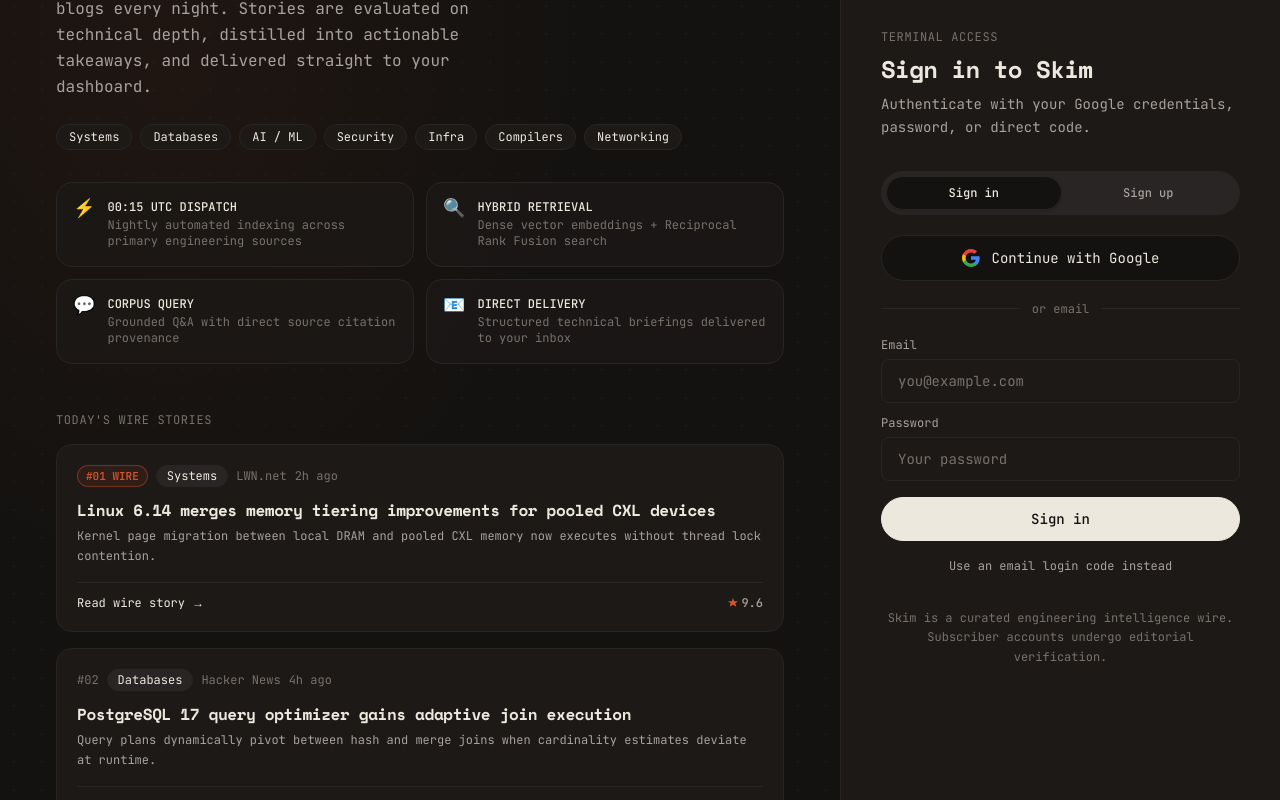
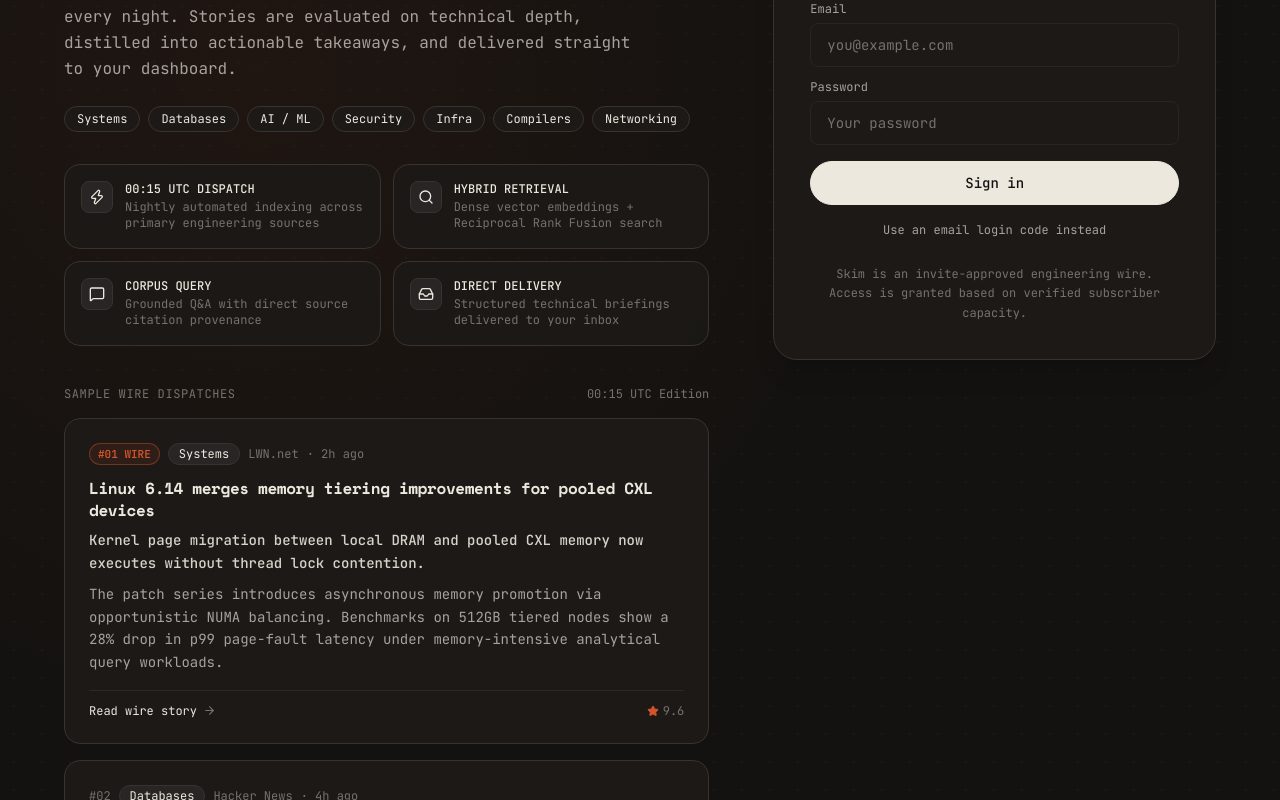
Before and after one commit to Ssaammmmiitt/Skim, a Next.js app in the folder dashboard/: page /login in a window 1280 px wide. Shown: the part 400-1200 px from the top of the page. Built offline with nearby package versions, Linux system fonts and the light colour scheme; no server answers.

Commit message:
feat: update login page preview UI with Lucide icons and refresh design architecture documentation

```diff
--- a/dashboard/src/app/login/page.tsx
+++ b/dashboard/src/app/login/page.tsx
@@ -2,6 +2,16 @@
 
 import { useRouter } from "next/navigation";
 import { useEffect, useRef, useState } from "react";
+import {
+  Zap,
+  Search,
+  MessageSquare,
+  Inbox,
+  ArrowRight,
+  MailCheck,
+  Check,
+  Star,
+} from "lucide-react";
 import { createClient } from "@/lib/supabase/client";
 import { cn } from "@/lib/cn";
 import * as ui from "@/lib/tailwind-ui";
@@ -29,102 +39,88 @@
   return error && ERROR_MESSAGES[error] ? ERROR_MESSAGES[error] : "";
 }
 
-/* ─── Static preview data (hero left panel) ─────────────────────────────── */
+/* ─── Static preview data (realistic Skim digest summaries) ──────────────── */
 
 const PREVIEW_STORIES = [
   {
     rank: 1,
     topic: "Systems",
-    topicClass: "bg-topic-code text-topic-code-text",
     source: "LWN.net",
     time: "2h ago",
     title: "Linux 6.14 merges memory tiering improvements for pooled CXL devices",
-    takeaway: "Kernel page migration between local DRAM and pooled CXL memory now executes without thread lock contention.",
+    takeaway:
+      "Kernel page migration between local DRAM and pooled CXL memory now executes without thread lock contention.",
+    insight:
+      "The patch series introduces asynchronous memory promotion via opportunistic NUMA balancing. Benchmarks on 512GB tiered nodes show a 28% drop in p99 page-fault latency under memory-intensive analytical query workloads.",
     score: 9.6,
   },
   {
     rank: 2,
     topic: "Databases",
-    topicClass: "bg-topic-cloud text-topic-cloud-text",
     source: "Hacker News",
     time: "4h ago",
     title: "PostgreSQL 17 query optimizer gains adaptive join execution",
-    takeaway: "Query plans dynamically pivot between hash and merge joins when cardinality estimates deviate at runtime.",
+    takeaway:
+      "Query plans dynamically pivot between hash and merge joins when cardinality estimates deviate at runtime.",
+    insight:
+      "By evaluating initial batch yields against planner statistics, the executor avoids pathological nested loop degradations on skewed data. Production query regressions on large multi-table joins are reduced by over 60%.",
     score: 9.3,
   },
   {
     rank: 3,
     topic: "Security",
-    topicClass: "bg-topic-security text-topic-security-text",
     source: "Ars Technica",
     time: "6h ago",
     title: "Critical memory corruption vulnerability identified in libssh2 handshake",
-    takeaway: "Remote code execution vector mitigated in v1.11.1; audit all embedded telemetry and gateway instances.",
+    takeaway:
+      "Remote code execution vector mitigated in v1.11.1; audit all embedded telemetry and gateway instances.",
+    insight:
+      "The vulnerability stems from improper packet length validation during Diffie-Hellman key exchange processing. Affected systems running unpatched daemon wrappers allow unauthenticated arbitrary heap overwrites prior to session authorization.",
     score: 9.8,
-  },
-  {
-    rank: 4,
-    topic: "Infra",
-    topicClass: "bg-topic-web text-topic-web-text",
-    source: "AWS Architecture",
-    time: "8h ago",
-    title: "AWS transitions Lambda cold-start mitigation to lightweight Firecracker snapshots",
-    takeaway: "MicroVM resume latency drops below 15ms across high-concurrency serverless orchestrations.",
-    score: 8.9,
   },
 ];
 
 const FEATURES = [
   {
-    icon: "⚡",
+    icon: Zap,
     label: "00:15 UTC Dispatch",
     desc: "Nightly automated indexing across primary engineering sources",
   },
   {
-    icon: "🔍",
+    icon: Search,
     label: "Hybrid Retrieval",
     desc: "Dense vector embeddings + Reciprocal Rank Fusion search",
   },
   {
-    icon: "💬",
+    icon: MessageSquare,
     label: "Corpus Query",
     desc: "Grounded Q&A with direct source citation provenance",
   },
   {
-    icon: "📧",
+    icon: Inbox,
     label: "Direct Delivery",
     desc: "Structured technical briefings delivered to your inbox",
   },
 ];
 
 const TOPIC_PILLS = [
-  { label: "Systems", cls: "bg-topic-code text-topic-code-text" },
-  { label: "Databases", cls: "bg-topic-cloud text-topic-cloud-text" },
-  { label: "AI / ML", cls: "bg-topic-ai text-topic-ai-text" },
-  { label: "Security", cls: "bg-topic-security text-topic-security-text" },
-  { label: "Infra", cls: "bg-topic-web text-topic-web-text" },
-  { label: "Compilers", cls: "bg-topic-code text-topic-code-text" },
-  { label: "Networking", cls: "bg-topic-science text-topic-science-text" },
+  "Systems",
+  "Databases",
+  "AI / ML",
+  "Security",
+  "Infra",
+  "Compilers",
+  "Networking",
 ];
 
 /* ─── Sub-components ─────────────────────────────────────────────────────── */
 
-function StarIcon() {
+function ScoreBadge({ score }: { score: number }) {
   return (
-    <svg width="12" height="12" viewBox="0 0 12 12" fill="currentColor" aria-hidden="true" className="text-wire">
-      <path d="M6 1l1.236 3.354H11L8.382 6.292l.854 3.354L6 7.708 2.764 9.646l.854-3.354L.999 4.354H4.764z" />
-    </svg>
-  );
-}
-
-function ScoreBar({ score }: { score: number }) {
-  return (
-    <div className="flex items-center gap-1.5">
-      <span className="flex items-center gap-0.5 tabular-nums font-mono text-xs font-medium text-secondary">
-        <StarIcon />
-        {score.toFixed(1)}
+    <span className="inline-flex items-center gap-1 font-mono text-xs text-muted tabular-nums">
+      <Star size={12} className="text-wire fill-wire" aria-hidden="true" />
+      <span>{score.toFixed(1)}</span>
     </span>
-    </div>
   );
 }
 
@@ -141,7 +137,7 @@
   return (
     <div
       className={cn(
-        "rounded-2xl border border-border bg-surface p-5 transition-all duration-700 hover:border-hairline",
+        "rounded-2xl border border-hairline bg-surface p-5 sm:p-6 transition-all duration-700 hover:border-foreground/30 hover:shadow-md",
         visible ? "translate-y-0 opacity-100" : "translate-y-6 opacity-0"
       )}
       style={{ transitionDelay: `${delay}ms` }}
@@ -156,27 +152,32 @@
             #{story.rank < 10 ? `0${story.rank}` : story.rank}
           </span>
         )}
-        <span className="rounded-full border border-border bg-surface-raised px-2.5 py-0.5 font-mono text-xs text-foreground">
+        <span className="rounded-full border border-hairline bg-surface-raised px-2.5 py-0.5 font-mono text-xs text-foreground">
           {story.topic}
         </span>
-        <span className="font-mono text-xs text-muted">
-          {story.source}
-        </span>
-        <span className="font-mono text-xs text-muted">{story.time}</span>
+        <span className="font-mono text-xs text-muted">{story.source}</span>
+        <span className="font-mono text-xs text-muted">· {story.time}</span>
       </div>
 
-      <p className="mt-3 font-display font-bold tracking-tight text-base leading-snug text-foreground line-clamp-2">
+      <p className="mt-3 font-display font-bold tracking-tight text-base leading-snug text-foreground">
         {story.title}
       </p>
-      <p className="mt-1.5 text-xs font-normal leading-relaxed text-secondary line-clamp-2">
+
+      {/* Key Takeaway */}
+      <p className="mt-2 text-xs sm:text-sm font-medium leading-relaxed text-foreground/90">
         {story.takeaway}
       </p>
 
-      <div className="mt-4 flex items-center justify-between border-t border-border pt-3">
-        <span className="font-mono text-xs text-foreground">
-          Read wire story →
+      {/* In-depth Insight paragraph (matching real Skim digest depth) */}
+      <p className="mt-2 text-xs sm:text-sm font-normal leading-relaxed text-secondary">
+        {story.insight}
+      </p>
+
+      <div className="mt-4 flex items-center justify-between border-t border-hairline/60 pt-3">
+        <span className="inline-flex items-center gap-1.5 font-mono text-xs text-foreground">
+          Read wire story <ArrowRight size={13} className="text-muted" />
         </span>
-        <ScoreBar score={story.score} />
+        <ScoreBadge score={story.score} />
       </div>
     </div>
   );
@@ -191,6 +192,7 @@
     const t = setTimeout(() => setCount((c) => Math.min(c + 1, target)), 80);
     return () => clearTimeout(t);
   }, [count]);
+
   return (
     <div className="inline-flex items-center gap-2 rounded-full border border-wire/30 bg-wire/10 px-3.5 py-1.5">
       <span className="relative flex h-2 w-2 shrink-0">
@@ -228,7 +230,7 @@
   const emailRef = useRef<HTMLInputElement>(null);
 
   useEffect(() => {
-    const t = setTimeout(() => setCardsVisible(true), 200);
+    const t = setTimeout(() => setCardsVisible(true), 150);
     return () => clearTimeout(t);
   }, []);
 
@@ -242,7 +244,7 @@
     feedback ??
     (urlErrorMessage ? { text: urlErrorMessage, kind: "error" as const } : null);
 
-  /* ─── Auth handlers (100% identical to original) ─── */
+  /* ─── Auth handlers ─── */
 
   async function signInWithGoogle() {
     setLoading(true);
@@ -338,22 +340,16 @@
   /* ─── Render ─── */
 
   return (
-    <div className="flex min-h-dvh flex-col bg-canvas lg:flex-row">
-
-      {/* ── LEFT — Hero panel ──────────────────────────────────────────────── */}
-      <div className="relative flex flex-1 flex-col overflow-hidden px-6 py-10 sm:px-10 lg:px-14 lg:py-14">
-
-        {/* Subtle warm glow behind hero */}
+    <div className="relative min-h-dvh flex flex-col justify-center bg-canvas px-4 py-8 sm:px-8 sm:py-12 lg:px-12 lg:py-16 xl:px-16">
+      {/* Ambient background glow & hairline mesh */}
       <div
         aria-hidden="true"
         className="pointer-events-none absolute inset-0"
         style={{
           background:
-              "radial-gradient(ellipse 70% 50% at 20% 30%, rgba(212,85,43,0.06) 0%, transparent 70%)",
+            "radial-gradient(ellipse 70% 50% at 20% 25%, rgba(212,85,43,0.06) 0%, transparent 70%)",
         }}
       />
-
-        {/* Wire rule overlay */}
       <div
         aria-hidden="true"
         className="pointer-events-none absolute inset-0 opacity-20"
@@ -364,8 +360,11 @@
         }}
       />
 
-        <div className="relative z-10 flex flex-col">
+      <div className="relative z-10 mx-auto w-full max-w-7xl">
+        <div className="grid grid-cols-1 items-start gap-12 lg:grid-cols-12 lg:gap-12 xl:gap-16">
 
+          {/* ── LEFT COLUMN: Hero content & Preview wire cards ── */}
+          <div className="flex flex-col lg:col-span-7 xl:col-span-7">
             {/* Wordmark */}
             <div className="flex items-center">
               <BrandMark size="lg" />
@@ -383,87 +382,94 @@
               The daily wire for software engineers.
             </h1>
 
-          <p className="mt-4 max-w-md font-sans text-sm leading-relaxed text-secondary sm:text-base">
-            Skim tracks raw dispatches across Hacker News, RFC drafts, systems papers,
-            and engineering blogs every night. Stories are evaluated on technical depth,
+            <p className="mt-4 max-w-xl font-sans text-sm leading-relaxed text-secondary sm:text-base">
+              Skim continuously indexes raw dispatches across Hacker News, RFC releases,
+              systems research papers, and engineering blogs every night. Stories are evaluated on technical depth,
               distilled into actionable takeaways, and delivered straight to your dashboard.
             </p>
 
             {/* Topic pills */}
             <div className="mt-6 flex flex-wrap gap-2">
-            {TOPIC_PILLS.map((t) => (
+              {TOPIC_PILLS.map((topic) => (
                 <span
-                key={t.label}
-                className="rounded-full border border-border bg-surface px-3 py-1 font-mono text-xs text-foreground"
+                  key={topic}
+                  className="rounded-full border border-hairline bg-surface px-3 py-1 font-mono text-xs text-foreground"
                 >
-                {t.label}
+                  {topic}
                 </span>
               ))}
             </div>
 
-          {/* Feature callouts */}
-          <div className="mt-8 grid grid-cols-2 gap-3">
-            {FEATURES.map((f) => (
+            {/* Feature callouts (clean SVG icons without emojis) */}
+            <div className="mt-8 grid grid-cols-1 gap-3 sm:grid-cols-2">
+              {FEATURES.map((f) => {
+                const Icon = f.icon;
+                return (
                   <div
                     key={f.label}
-                className="flex items-start gap-3 rounded-2xl border border-border bg-surface/70 p-4"
+                    className="flex items-start gap-3 rounded-2xl border border-hairline bg-surface/80 p-4"
                   >
-                <span className="text-lg leading-none" aria-hidden>
-                  {f.icon}
-                </span>
+                    <div className="flex h-8 w-8 shrink-0 items-center justify-center rounded-lg border border-hairline bg-surface-raised text-foreground">
+                      <Icon size={16} className="text-foreground" aria-hidden />
+                    </div>
                     <div>
-                  <p className="font-mono text-xs uppercase font-medium text-foreground">{f.label}</p>
+                      <p className="font-mono text-xs uppercase font-medium text-foreground">
+                        {f.label}
+                      </p>
                       <p className="mt-0.5 text-xs font-normal leading-snug text-muted">
                         {f.desc}
                       </p>
                     </div>
                   </div>
-            ))}
+                );
+              })}
             </div>
 
-          {/* Preview cards — hidden on small mobile, visible md+ */}
-          <div className="mt-10 hidden space-y-4 md:block lg:mt-12">
+            {/* In-depth Preview Stories with real technical takeaways */}
+            <div className="mt-10 space-y-4">
+              <div className="flex items-center justify-between">
                 <p className="font-mono text-xs uppercase tracking-wider text-muted">
-              Today&apos;s wire stories
+                  Sample Wire Dispatches
                 </p>
-            {PREVIEW_STORIES.slice(0, 3).map((story, i) => (
+                <span className="font-mono text-xs text-muted">00:15 UTC Edition</span>
+              </div>
+              {PREVIEW_STORIES.map((story, i) => (
                 <PreviewCard
                   key={story.rank}
                   story={story}
                   visible={cardsVisible}
-                delay={i * 120}
+                  delay={i * 100}
                 />
               ))}
             </div>
           </div>
-      </div>
 
-      {/* ── RIGHT — Auth panel ─────────────────────────────────────────────── */}
-      <div className="flex items-start justify-center bg-surface px-6 py-10 sm:px-10 lg:min-h-dvh lg:w-[440px] lg:shrink-0 lg:items-center lg:py-14 border-t lg:border-t-0 lg:border-l border-border">
-        <div className="w-full max-w-sm">
+          {/* ── RIGHT COLUMN: Elevated, focused Auth Terminal Card ── */}
+          <div className="flex justify-center lg:col-span-5 xl:col-span-5 lg:sticky lg:top-8">
+            <div className="w-full max-w-md rounded-3xl border border-hairline bg-surface p-7 sm:p-9 shadow-xl shadow-black/10">
 
               {/* Panel header */}
-          <div className="mb-8">
+              <div className="mb-6">
                 <p className={ui.eyebrow}>Terminal Access</p>
                 <h2 className="mt-2 font-display font-bold tracking-tight text-2xl text-foreground">
                   {mode === "signup" ? "Request subscriber access" : "Sign in to Skim"}
                 </h2>
-            <p className="mt-2 font-sans text-sm leading-relaxed text-secondary">
+                <p className="mt-2 font-sans text-xs leading-relaxed text-secondary sm:text-sm">
                   {mode === "signup"
                     ? "Register with email or Google. New accounts undergo editorial review."
-                : "Authenticate with your Google credentials, password, or direct code."}
+                    : "Authenticate with your Google credentials, password, or direct login code."}
                 </p>
               </div>
 
               {/* Mode toggle */}
-          <div className="flex rounded-full border border-border bg-surface-raised p-1">
+              <div className="flex rounded-full border border-hairline bg-surface-raised p-1">
                 <button
                   type="button"
                   onClick={() => switchMode("signin")}
                   className={cn(
                     "flex-1 rounded-full py-2 text-xs font-medium transition-all cursor-pointer",
                     mode === "signin"
-                  ? "border border-border-on-dark bg-canvas text-foreground shadow-sm"
+                      ? "border border-hairline bg-canvas text-foreground shadow-sm"
                       : "text-secondary hover:text-foreground"
                   )}
                 >
@@ -475,7 +481,7 @@
                   className={cn(
                     "flex-1 rounded-full py-2 text-xs font-medium transition-all cursor-pointer",
                     mode === "signup"
-                  ? "border border-border-on-dark bg-canvas text-foreground shadow-sm"
+                      ? "border border-hairline bg-canvas text-foreground shadow-sm"
                       : "text-secondary hover:text-foreground"
                   )}
                 >
@@ -488,11 +494,9 @@
                 type="button"
                 onClick={() => void signInWithGoogle()}
                 disabled={loading}
-            className={cn(
-              "mt-5 flex w-full items-center justify-center gap-3 rounded-full border border-border bg-canvas py-3 text-sm font-normal text-foreground transition hover:border-foreground/40 hover:bg-surface-raised focus-visible:outline-none focus-visible:ring-2 focus-visible:ring-foreground disabled:cursor-not-allowed disabled:opacity-50"
-            )}
+                className="mt-5 flex w-full items-center justify-center gap-3 rounded-full border border-hairline bg-canvas py-3 text-sm font-normal text-foreground transition hover:border-foreground/40 hover:bg-surface-raised focus-visible:outline-none focus-visible:ring-2 focus-visible:ring-foreground disabled:cursor-not-allowed disabled:opacity-50"
               >
-            {/* Google logo */}
+                {/* Google logo SVG */}
                 <svg width="18" height="18" viewBox="0 0 18 18" aria-hidden="true">
                   <path fill="#4285F4" d="M17.64 9.2c0-.637-.057-1.251-.164-1.84H9v3.481h4.844c-.209 1.125-.843 2.078-1.796 2.716v2.258h2.908c1.702-1.567 2.684-3.874 2.684-6.615z"/>
                   <path fill="#34A853" d="M9 18c2.43 0 4.467-.806 5.956-2.184l-2.908-2.258c-.806.54-1.837.86-3.048.86-2.344 0-4.328-1.584-5.036-3.711H.957v2.332C2.438 15.983 5.482 18 9 18z"/>
@@ -504,9 +508,9 @@
 
               {/* Divider */}
               <div className="my-5 flex items-center gap-3">
-            <span className="h-px flex-1 bg-border" />
+                <span className="h-px flex-1 bg-hairline" />
                 <span className="text-xs font-normal text-muted">or email</span>
-            <span className="h-px flex-1 bg-border" />
+                <span className="h-px flex-1 bg-hairline" />
               </div>
 
               {/* Email form */}
@@ -546,11 +550,14 @@
                 </form>
               ) : step === "verify-email-link" ? (
                 <div className="space-y-4 text-center">
-              <div className="mx-auto flex h-14 w-14 items-center justify-center rounded-full border border-border bg-surface-raised text-2xl">
-                📬
+                  <div className="mx-auto flex h-12 w-12 items-center justify-center rounded-full border border-hairline bg-surface-raised text-foreground">
+                    <MailCheck size={22} className="text-wire" />
                   </div>
-              <p className="mt-4 text-sm font-normal italic leading-relaxed text-secondary">
-                &quot;Skim cuts through promotional churn to give our systems team the exact architectural updates and vulnerability disclosures we need before standup.&quot;
+                  <p className="mt-3 text-sm font-normal leading-relaxed text-foreground">
+                    Verification email dispatched.
+                  </p>
+                  <p className="text-xs font-normal leading-relaxed text-secondary">
+                    Please check your inbox and click the verification link to activate your subscriber slot.
                   </p>
                   <button
                     type="button"
@@ -652,8 +659,8 @@
                   className={cn(
                     "mt-4 rounded-2xl border px-4 py-3 text-xs font-normal",
                     displayFeedback.kind === "error"
-                  ? "border-border bg-surface text-secondary"
-                  : "border-border bg-surface text-foreground"
+                      ? "border-error/40 bg-error-surface text-error"
+                      : "border-hairline bg-surface-raised text-foreground"
                   )}
                   role="alert"
                 >
@@ -662,11 +669,14 @@
               ) : null}
 
               {/* Footer note */}
-          <p className="mt-8 text-center text-xs font-normal leading-relaxed text-muted">
-            Skim is a curated engineering intelligence wire.
+              <p className="mt-6 text-center text-xs font-normal leading-relaxed text-muted">
+                Skim is an invite-approved engineering wire.
                 <br />
-            Subscriber accounts undergo editorial verification.
+                Access is granted based on verified subscriber capacity.
               </p>
+            </div>
+          </div>
+
         </div>
       </div>
     </div>
```
Also changed, not shown: 3 other files (tests, documents, lock files or other folders). Lines whose indentation alone changed are shown as unchanged.
